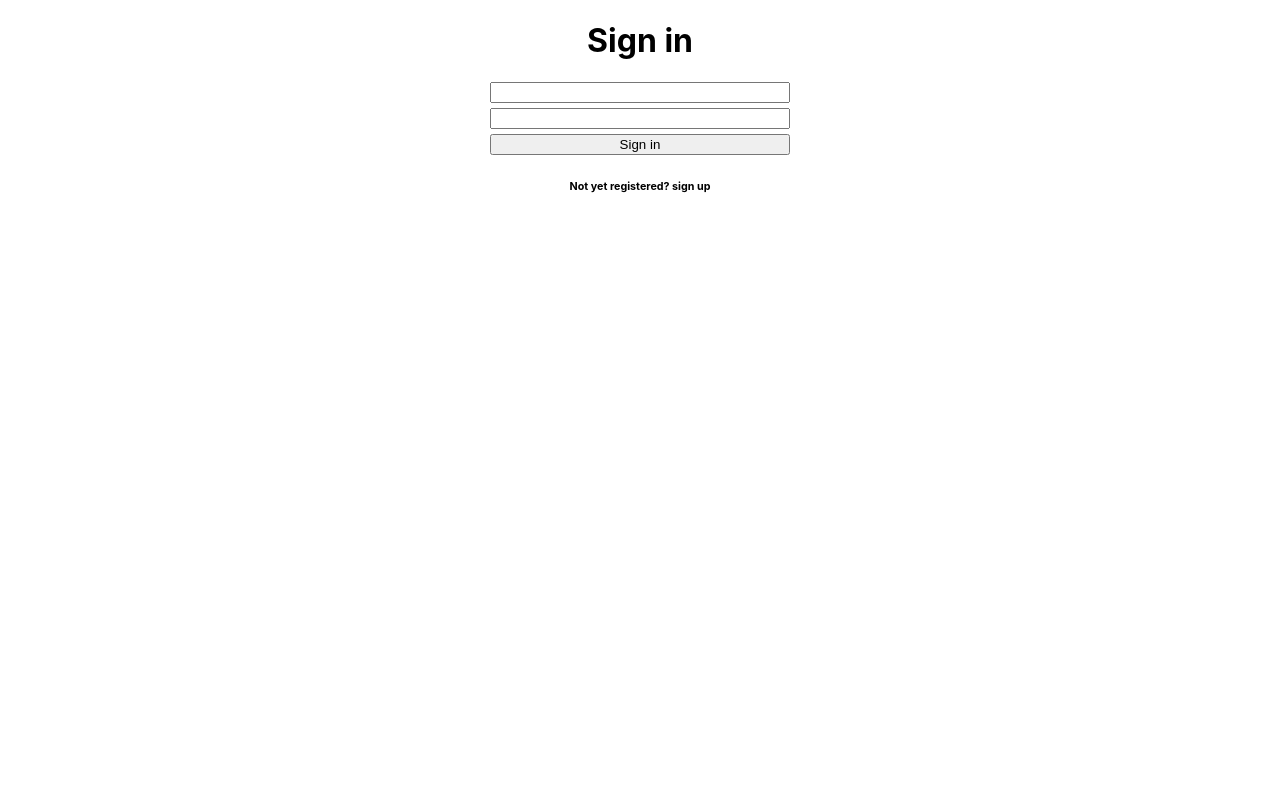
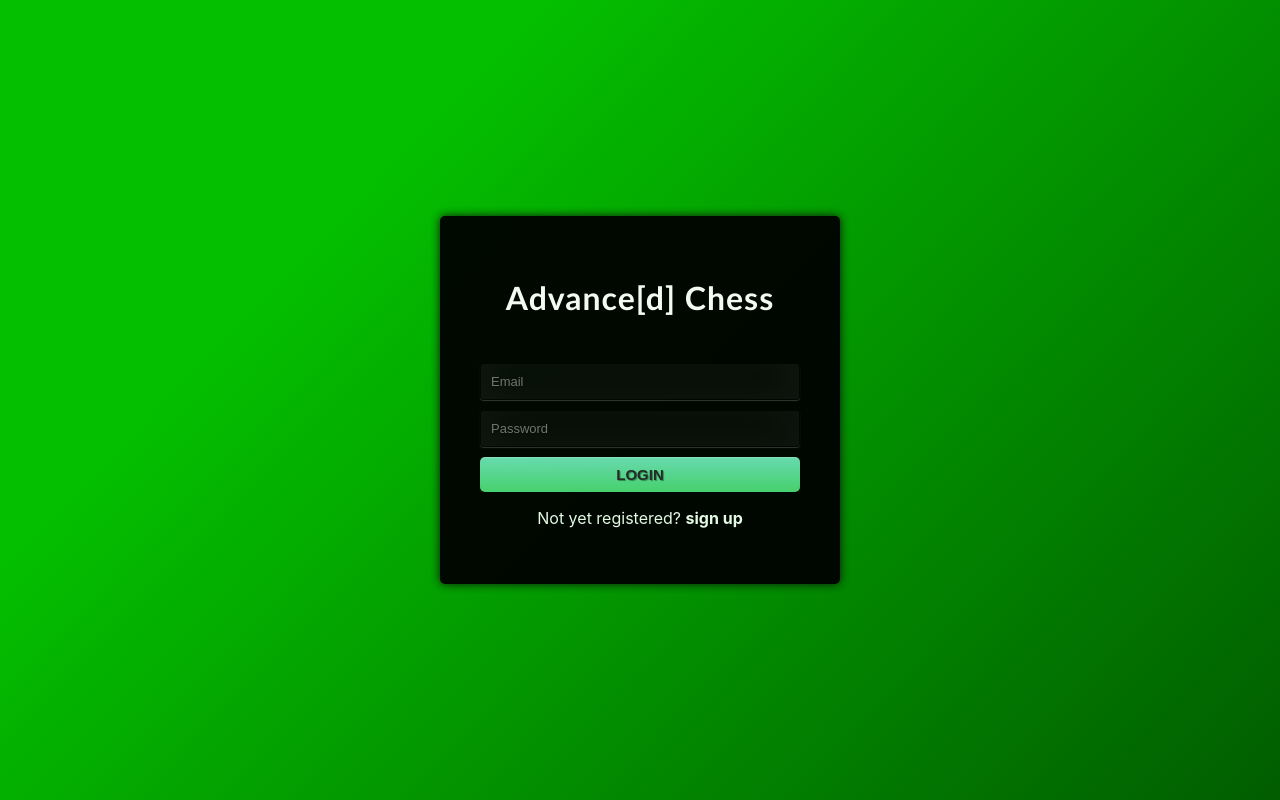
Before and after one commit to LouwC/Advance-Chess, a React (Create React App) app in the folder hackathonchess/: page / in a window 1280 px wide. Built offline with nearby package versions, Linux system fonts and the light colour scheme; no server answers.

Commit message:
💄 Created/Improved login interface and added logout button

```diff
--- a/hackathonchess/src/App.css
+++ b/hackathonchess/src/App.css
@@ -1,5 +1,8 @@
 .App {
   text-align: center;
+  background-image: linear-gradient(314deg, #015d00 0%, #04bf00 74%);
+  height: 100vh;
+  overflow: hidden;
 }
 
 .App-logo {
--- a/hackathonchess/src/components/Home.js
+++ b/hackathonchess/src/components/Home.js
@@ -1,7 +1,15 @@
+import { getAuth, signOut } from '@firebase/auth'
 import React from 'react'
+import { auth } from '../firebase'
 const Home = () => {
     return (
-        <div><h1>Chess Home</h1></div>
+
+            <div>
+                <h1>Chess Home</h1>
+                <button onClick={() => {
+                    signOut(getAuth())
+                }}>Logout</button>
+            </div>
         )
 }
 
--- a/hackathonchess/src/components/SignIn.js
+++ b/hackathonchess/src/components/SignIn.js
@@ -25,14 +25,16 @@ const SignIn = () => {
     }
 
     return (
-    <div className="signin">
-        <form action="">
-            <h1>Sign in</h1>
-            <input ref={emailRef} type="email"/>
-            <input ref={passwordRef} type="password"/>
-            <button onClick={signIn}>Sign in</button>
-            <h6>Not yet registered? <span className="signin__link" onClick={signUp}>sign up</span></h6>
-        </form></div>
+        <div className="outerForm">
+            <div className="signin">
+                <form action="">
+                    <h1 className="heading">Advance[d] Chess</h1>
+                    <input ref={emailRef} type="email" placeholder="Email" />
+                    <input ref={passwordRef} type="password" placeholder="Password" />
+                    <button onClick={signIn} class="btn btn-primary btn-block btn-large">LOGIN</button>
+                    <p>Not yet registered? <span className="signin__link" onClick={signUp}>sign up</span></p>
+                </form></div>
+        </div>
     )
 
 
--- a/hackathonchess/src/css/SignIn.css
+++ b/hackathonchess/src/css/SignIn.css
@@ -1,5 +1,5 @@
 .signin{
-    max-width: 300px;
+    max-width: 400px;
     margin-left: auto;
     margin-right: auto;
 }
@@ -10,5 +10,69 @@
 }
 
 .signin>form>input{
-    margin-bottom: 5px;
+    margin-bottom: 10px;
 }
+
+.signin{
+    background-color: black;
+    color: honeydew;
+    padding: 40px;
+    border-radius: 5px;
+    opacity: 0.95;
+    box-shadow: 0px 0px 10px 0px rgb(14, 14, 14);
+}
+
+.signin__link{
+    font-weight: bold;
+    color: honeydew;
+    cursor: pointer;
+}
+
+.outerForm{
+    height: 100vh;
+    width: 100vw;
+    margin:10px;
+    text-align: center;
+    display:table-cell;
+    vertical-align:middle;
+
+}
+
+.heading{
+    color: #fff; text-shadow: 0 0 10px rgba(0,0,0,0.3); letter-spacing:1px; text-align:center;
+    padding-bottom: 25px;
+    font-family: 'Trebuchet MS', 'Lucida Sans Unicode', 'Lucida Grande', 'Lucida Sans', Arial, sans-serif;
+}
+
+.btn { display: inline-block; *display: inline; *zoom: 1; padding: 4px 10px 4px; margin-bottom: 0; font-size: 1px; line-height: 18px; color: #333333; text-align: center;text-shadow: 0 1px 1px rgba(255, 255, 255, 0.75); vertical-align: middle; background-color: #f5f5f5; background-image: -moz-linear-gradient(top, #ffffff, #e6e6e6); background-image: -ms-linear-gradient(top, #ffffff, #e6e6e6); background-image: -webkit-gradient(linear, 0 0, 0 100%, from(#ffffff), to(#e6e6e6)); background-image: -webkit-linear-gradient(top, #ffffff, #e6e6e6); background-image: -o-linear-gradient(top, #ffffff, #e6e6e6); background-image: linear-gradient(top, #ffffff, #e6e6e6); background-repeat: repeat-x; filter: progid:dximagetransform.microsoft.gradient(startColorstr=#ffffff, endColorstr=#e6e6e6, GradientType=0); border-color: #e6e6e6 #e6e6e6 #e6e6e6; border-color: rgba(0, 0, 0, 0.1) rgba(0, 0, 0, 0.1) rgba(0, 0, 0, 0.25); border: 1px solid #e6e6e6; -webkit-border-radius: 4px; -moz-border-radius: 4px; border-radius: 4px; -webkit-box-shadow: inset 0 1px 0 rgba(255, 255, 255, 0.2), 0 1px 2px rgba(0, 0, 0, 0.05); -moz-box-shadow: inset 0 1px 0 rgba(255, 255, 255, 0.2), 0 1px 2px rgba(0, 0, 0, 0.05); box-shadow: inset 0 1px 0 rgba(255, 255, 255, 0.2), 0 1px 2px rgba(0, 0, 0, 0.05); cursor: pointer; *margin-left: .3em; }
+.btn:hover, .btn:active, .btn.active, .btn.disabled, .btn[disabled] { background-color: #e6e6e6; }
+.btn-large { padding: 9px 14px; font-size: 15px; font-weight: bold; line-height: normal; -webkit-border-radius: 5px; -moz-border-radius: 5px; border-radius: 5px; }
+.btn:hover { color: #e6e6e6; text-decoration: none; background-color: #e6e6e6; background-position: 0 -15px; -webkit-transition: background-position 0.1s linear; -moz-transition: background-position 0.1s linear; -ms-transition: background-position 0.1s linear; -o-transition: background-position 0.1s linear; transition: background-position 0.1s linear; }
+.btn-primary, .btn-primary:hover { text-shadow: 0 -0px 0 rgba(255, 255, 255, 0.25); color: rgb(39, 39, 39); }
+.btn-primary.active { color: rgba(255, 255, 255, 0.75); }
+.btn-primary { background-color: honeydew; background-image: -moz-linear-gradient(top, #6edec2, #4ad44a); background-image: -ms-linear-gradient(top, #6ede99, #4ad473); background-image: -webkit-gradient(linear, 0 0, 0 100%, from(#6ede6e), to(#4ad488)); background-image: -webkit-linear-gradient(top, #6edeb9, #4ad473); background-image: -o-linear-gradient(top, #6ede99, #4ad478); background-image: linear-gradient(top, #6ede9d, #4ad47f); background-repeat: repeat-x; filter: progid:dximagetransform.microsoft.gradient(startColorstr=#6edeaa, endColorstr=#4ad488, GradientType=0);  border: 0px solid #5aa164; text-shadow: 1px 1px 1px rgba(0,0,0,0.4); box-shadow: inset 0 1px 0 rgba(255, 255, 255, 0.2), 0 1px 2px rgba(0, 0, 0, 0.5); }
+.btn-primary:hover, .btn-primary:active, .btn-primary.active, .btn-primary.disabled, .btn-primary[disabled] { filter: none; background-color: green; color: honeydew; }
+.btn-block { width: 100%; display:block; }
+
+* { -webkit-box-sizing:border-box; -moz-box-sizing:border-box; -ms-box-sizing:border-box; -o-box-sizing:border-box; box-sizing:border-box; }
+
+input {
+    width: 100%;
+    margin-bottom: 10px;
+    background: rgba(0,0,0,0.3);
+    border: none;
+    outline: none;
+    padding: 10px;
+    font-size: 13px;
+    color: #fff;
+    text-shadow: 1px 1px 1px rgba(0,0,0,0.3);
+    border: 1px solid rgba(0,0,0,0.3);
+    border-radius: 4px;
+    box-shadow: inset 0 -5px 45px rgba(100,100,100,0.2), 0 1px 1px rgba(255,255,255,0.2);
+    -webkit-transition: box-shadow .5s ease;
+    -moz-transition: box-shadow .5s ease;
+    -o-transition: box-shadow .5s ease;
+    -ms-transition: box-shadow .5s ease;
+    transition: box-shadow .5s ease;
+  }
+  input:focus { box-shadow: inset 0 -5px 45px rgba(100,100,100,0.4), 0 1px 1px rgba(255,255,255,0.2); }
```
Also changed, not shown: hackathonchess/src/App.js (+0 -17 lines).
